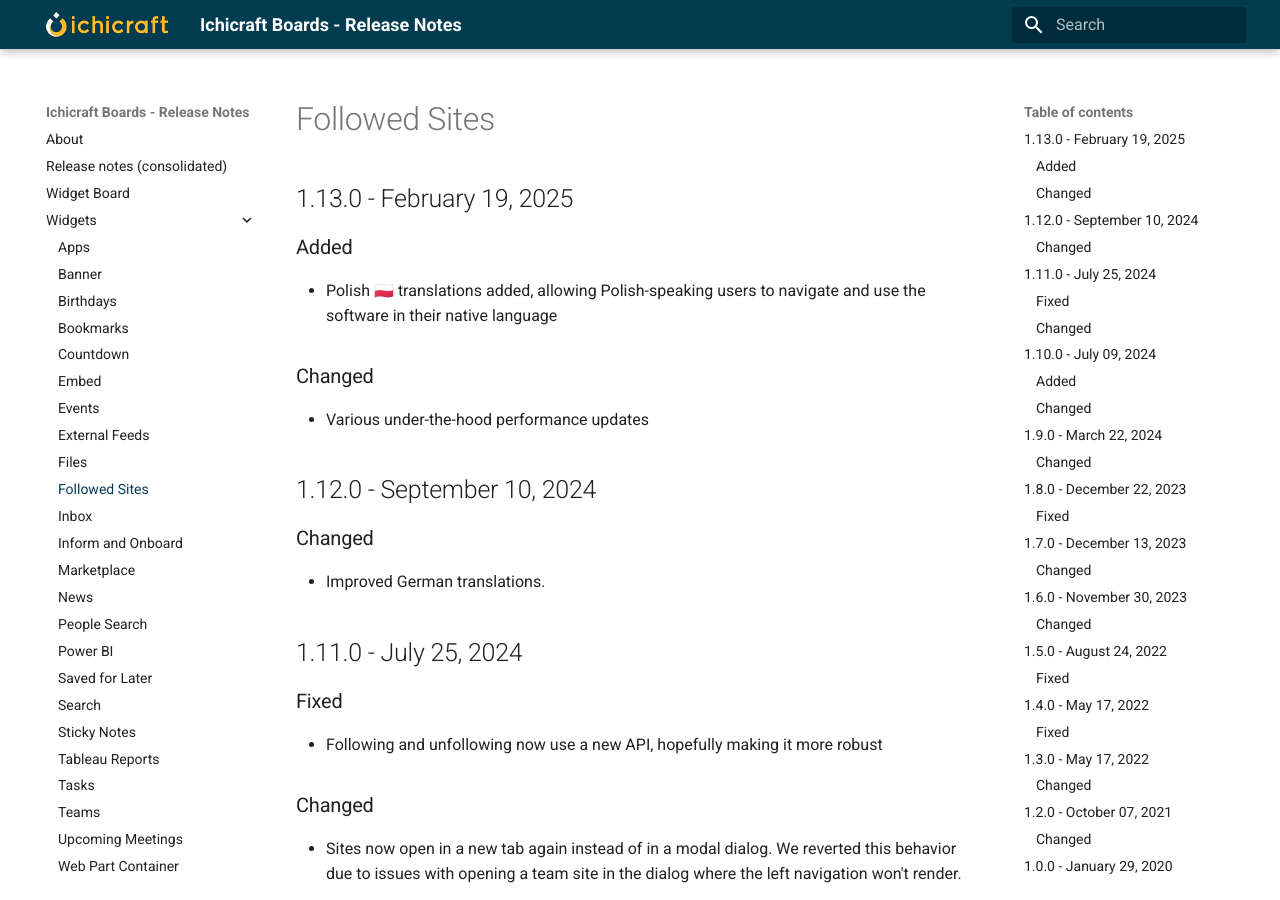
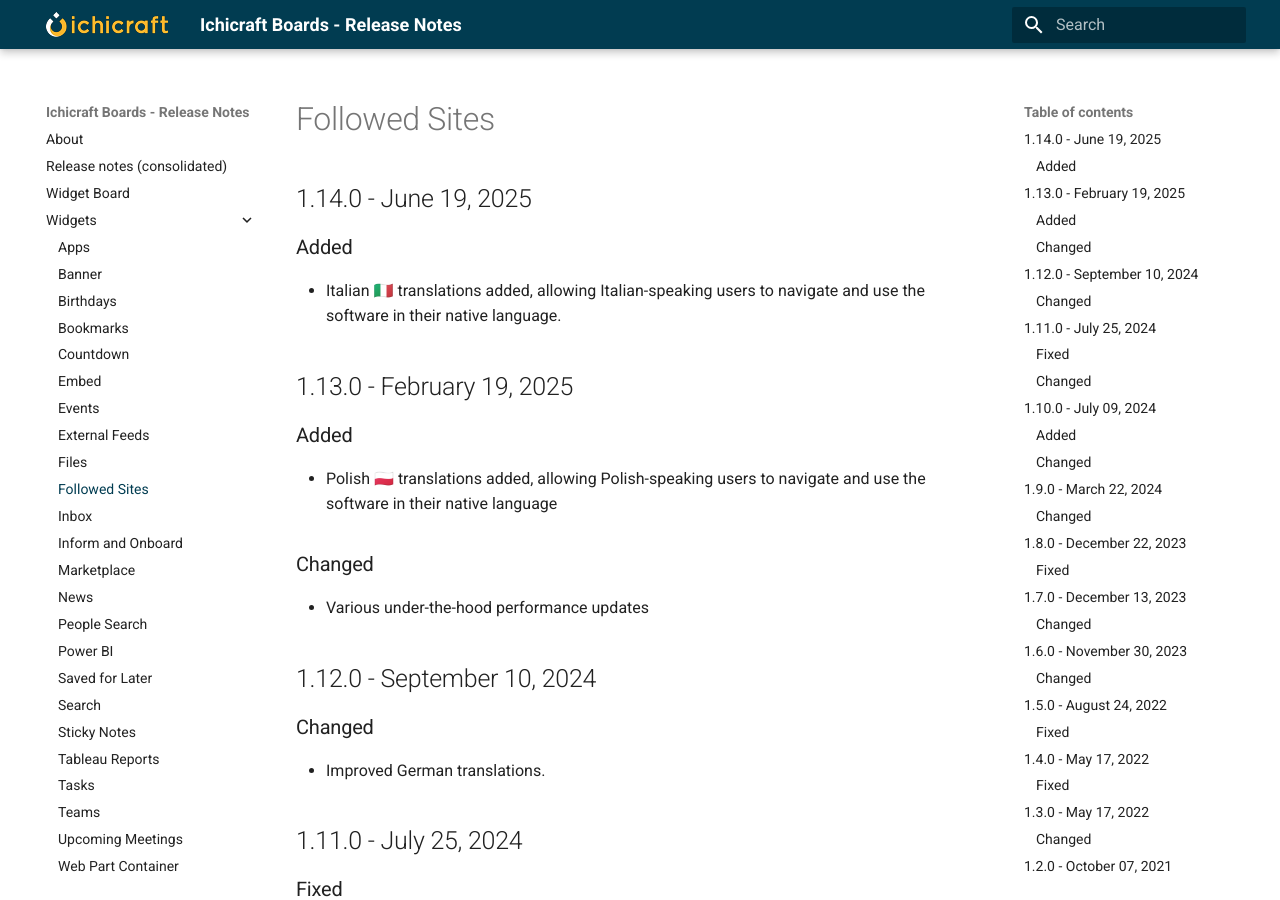
Before and after one commit to ichicraft/widgets-docs, an MkDocs documentation site: the page built from docs/Widgets/Followed Sites.md, in a window 1280 px wide and 900 px high. Built offline with MkDocs 1.6.1 and Material for MkDocs 9.7.7, drawn with Linux system fonts in a browser that asks for light colours.

```diff
--- a/docs/Widgets/Followed Sites.md
+++ b/docs/Widgets/Followed Sites.md
@@ -1,3 +1,8 @@
+## 1.14.0 - June 19, 2025
+
+### Added
+- Italian 🇮🇹 translations added, allowing Italian-speaking users to navigate and use the software in their native language.
+
 ## 1.13.0 - February 19, 2025
 
 ### Added
```
Also changed, not shown: docs/Release-notes-(consolidated).md (+5 -0 lines).
